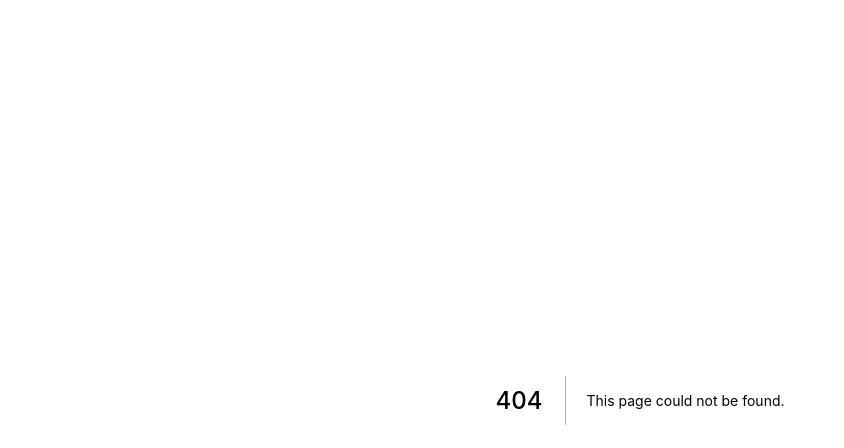
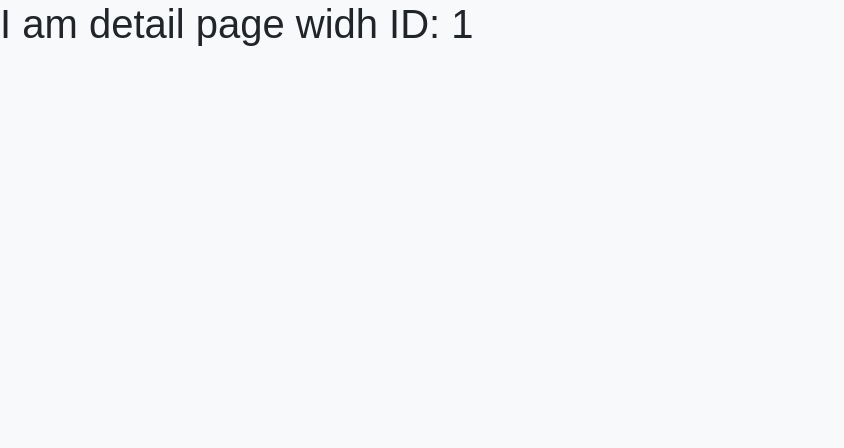
Before and after one commit to sengosha/portforlio, a Next.js app: page /portfolios/1 in a window 1280 px wide. Before the commit this address had no page. Shown: the top 448 px of the page, without its empty margins (0-844 px from the left). Built offline with nearby package versions, Linux system fonts and the light colour scheme.

Commit message:
add dynamic route

```diff
--- /dev/null
+++ b/pages/portfolios/[id].js
@@ -0,0 +1,41 @@
+import React from 'react';
+import { useRouter } from 'next/router';
+
+// const PortfolioDetail = () => {
+//   const router = new useRouter();
+//   // same with const id = router.query.id;
+//   const { id } = router.query;
+
+//   return (
+//     <h1>I am detail page widh ID: { id }</h1>
+//   )
+// }
+
+const PortfolioDetail = ({query}) => {
+  const { id } = query;
+
+  return (
+    <h1>I am detail page widh ID: { id }</h1>
+  )
+}
+
+PortfolioDetail.getInitialProps = ({query}) => {
+  return {query};
+}
+
+
+// class PortfolioDetail extends React.Component {
+//   // Called on the server
+//   static getInitialProps({query}) {
+//     // what you return here will get into this.props
+//     return {query, test: "Hello world", num: 100+200 };
+//   }
+//   render() {
+//     const id = this.props.query.id;
+//     return (
+//       <h1>I am detail page widh ID: { id } {this.props.test} {this.props.num}</h1>
+//     )
+//   }
+// }
+
+export default PortfolioDetail;
--- a/pages/portfolios/edit.js
+++ /dev/null
@@ -1,3 +0,0 @@
-const Edit = () => <h1>PORTFOLIO EDIT</h1>
-
-export default Edit;
```
